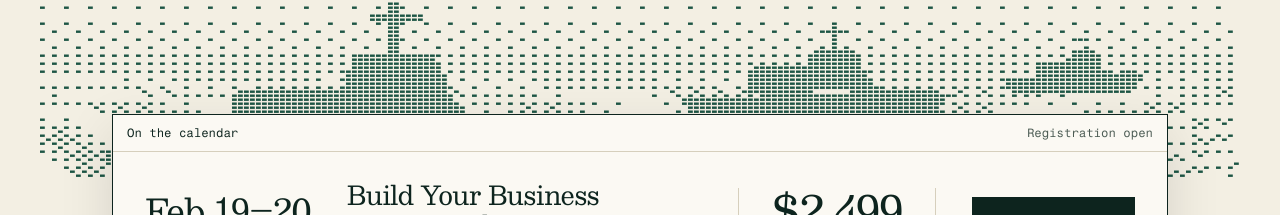
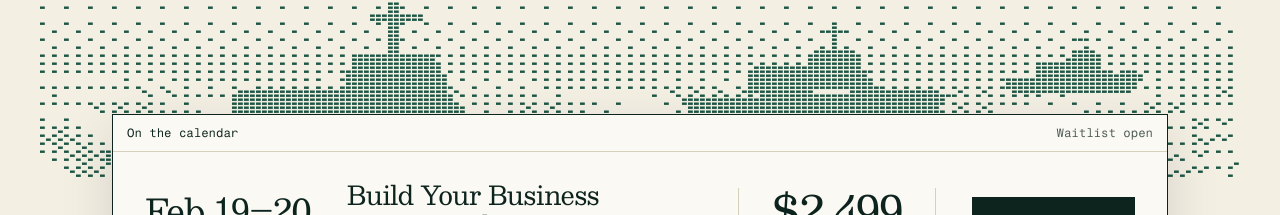
Before and after one commit to Ship-AI-Club/website, a Next.js app: page /workshops in a window 1280 px wide. Shown: the part 563-778 px from the top of the page. Built offline with nearby package versions, Linux system fonts and the light colour scheme.

Commit message:
Workshops hub: the February event board says "Waitlist open", matching its page
Co-Authored-By: Claude Fable 5.2 <noreply@anthropic.com>

```diff
--- a/app/workshops/page.jsx
+++ b/app/workshops/page.jsx
@@ -55,7 +55,7 @@ export default function Workshops() {
           id="scheduled-events"
           scene="fleet"
           label="On the calendar"
-          status="Registration open"
+          status="Waitlist open"
           date={{ big: "Feb 19–20", small: "2027 · Phoenix" }}
           title={ORG.name}
           meta={["Two days", "9 AM–5 PM", "50 seats"].join(" · ")}
```
